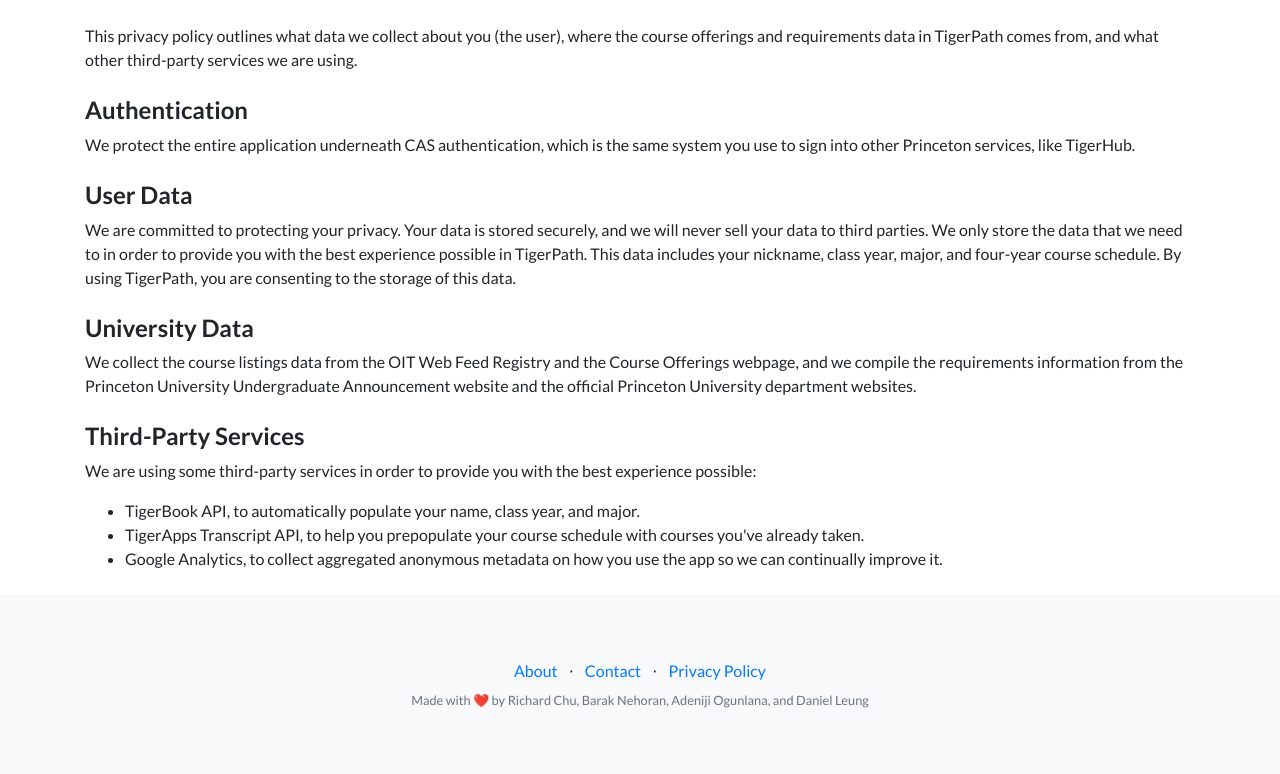
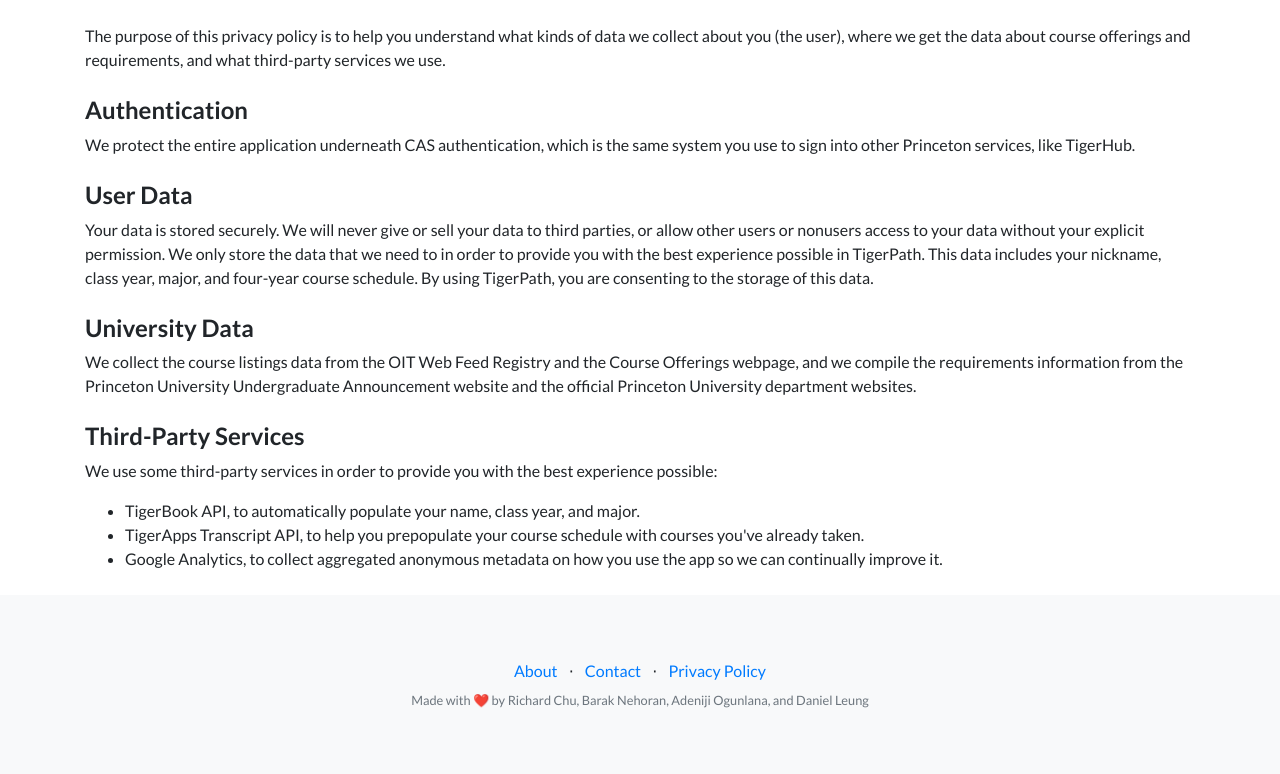
Before and after one commit to TigerAppsOrg/TigerPath, a Django app: template tigerpath/templates/tigerpath/privacy.html in a window 1280 px wide. Shown: the part 248-1022 px from the top of the page. Run offline with Django 3.2, Linux system fonts and the light colour scheme; the template is opened without the code that fills it, so the values that code supplies are empty; some libraries are stand-ins or nearby versions.

Commit message:
Update privacy policy, spacing

```diff
--- a/tigerpath/static/landing/css/landing-page.css
+++ b/tigerpath/static/landing/css/landing-page.css
@@ -100,7 +100,7 @@ footer.footer {
 /* About page */
 
 .text-section h4 {
-  margin-top: 1em;
+  margin-top: 24px;
 }
 
 .btn {
--- a/tigerpath/templates/tigerpath/privacy.html
+++ b/tigerpath/templates/tigerpath/privacy.html
@@ -37,7 +37,7 @@
 
     <section class="container mb-4 mt-4">
       <div class="text-section">
-        <p>This privacy policy outlines what data we collect about you (the user), where the course offerings and requirements data in TigerPath comes from, and what other third-party services we are using.</p>
+        <p>The purpose of this privacy policy is to help you understand what kinds of data we collect about you (the user), where we get the data about course offerings and requirements, and what third-party services we use.</p>
       </div>
       <div class="text-section">
         <h4>Authentication</h4>
@@ -45,7 +45,7 @@
       </div>
       <div class="text-section">
         <h4>User Data</h4>
-        <p>We are committed to protecting your privacy. Your data is stored securely, and we will never sell your data to third parties. We only store the data that we need to in order to provide you with the best experience possible in TigerPath. This data includes your nickname, class year, major, and four-year course schedule. By using TigerPath, you are consenting to the storage of this data.</p>
+        <p>Your data is stored securely. We will never give or sell your data to third parties, or allow other users or nonusers access to your data without your explicit permission. We only store the data that we need to in order to provide you with the best experience possible in TigerPath. This data includes your nickname, class year, major, and four-year course schedule. By using TigerPath, you are consenting to the storage of this data.</p>
       </div>
       <div class="text-section">
         <h4>University Data</h4>
@@ -53,7 +53,7 @@
       </div>
       <div class="text-section">
         <h4>Third-Party Services</h4>
-        <p>We are using some third-party services in order to provide you with the best experience possible:</p>
+        <p>We use some third-party services in order to provide you with the best experience possible:</p>
         <ul>
           <li>TigerBook API, to automatically populate your name, class year, and major.</li>
           <li>TigerApps Transcript API, to help you prepopulate your course schedule with courses you've already taken.</li>
```
Also changed, not shown: tigerpath/templates/tigerpath/about.html (+4 -4 lines).
